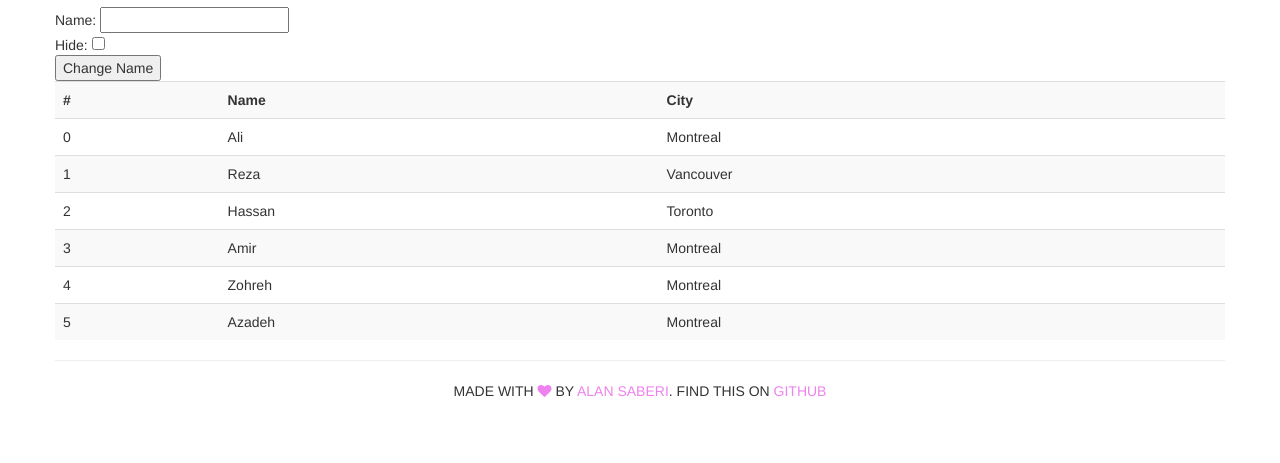
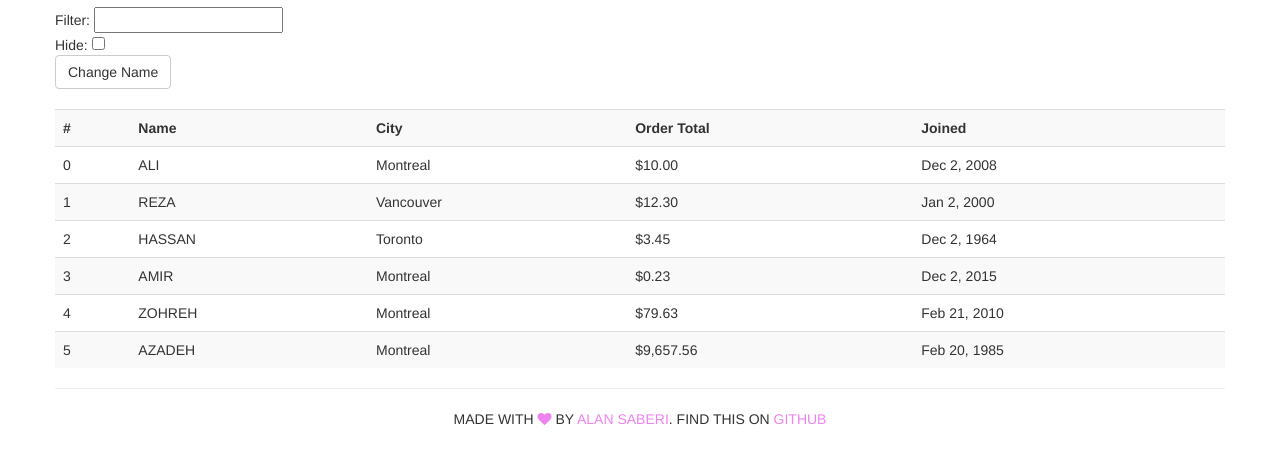
Before and after one commit to alireza-saberi/customer-application, a website: page client/index.html in a window 1280 px wide. Shown: the part 63-526 px from the top of the page. Drawn offline with nearby package versions, Linux system fonts and the light colour scheme.

Commit message:
feat: formatting data nd filters.
Few more information is added to the customer and some filters such as
date, currency, uppercase are applied.

```diff
--- a/client/index.html
+++ b/client/index.html
@@ -18,26 +18,33 @@
     <link rel="stylesheet" href="https://maxcdn.bootstrapcdn.com/font-awesome/4.4.0/css/font-awesome.min.css">
   <link href="css/main.css" rel="stylesheet">
   </head>
-  <body ng-init="people=[{name: 'Ali', city: 'Montreal'}, {name: 'Reza', city: 'Vancouver'}, {name: 'Hassan', city:'Toronto'}, {name: 'Amir', city:'Montreal'}, {name: 'Zohreh', city:'Montreal'}, {name:'Azadeh', city:'Montreal'}]">
+  <body ng-init="people=[{name: 'Ali', city: 'Montreal', order:9.9956, joined:'2008-12-02'}, {name: 'Reza', city: 'Vancouver', order:12.3, joined:'2000-01-02'}, {name: 'Hassan', city:'Toronto', order:3.45, joined:'1964-12-02'}, {name: 'Amir', city:'Montreal', order:0.23, joined:'2015-12-02'}, {name: 'Zohreh', city:'Montreal', order:79.6347, joined:'2010-02-21'}, {name:'Azadeh', city:'Montreal', order:9657.56, joined:'1985-02-20'}]">
     <div class="container">
       <div class="row" ng-cloack>
         <h1>Hello, world</h1>
+        <form>
         <div ng-hide="isHidden">
-          Name: <input type="text" ng-model="name">
+          Filter: <input type="text" data-ng-model="name">
         </div>
-        Hide: <input type="checkbox" ng-model="isHidden">
+        Hide: <input type="checkbox" data-ng-model="isHidden">
         <br>{{name}}
-        <button>Change Name</button>
+        <button  class="btn btn-default">Change Name</button>
+        </form>
+        <br>
         <table class="table table-striped table-hover table-responsive">
           <tr>
             <th>#</th>
             <th>Name</th>
             <th>City</th>
+            <th>Order Total</th>
+            <th>Joined</th>
           </tr>
           <tr ng-repeat="person in people">
             <td>{{$index}}</td>
-            <td>{{person.name}}</td>
+            <td>{{person.name | uppercase}}</td>
             <td>{{person.city}}</td>
+            <td>{{person.order | currency}}</td>
+            <td>{{person.joined | date}}</td>
           </tr>
         </table>
         <hr class="color-violet">
```
